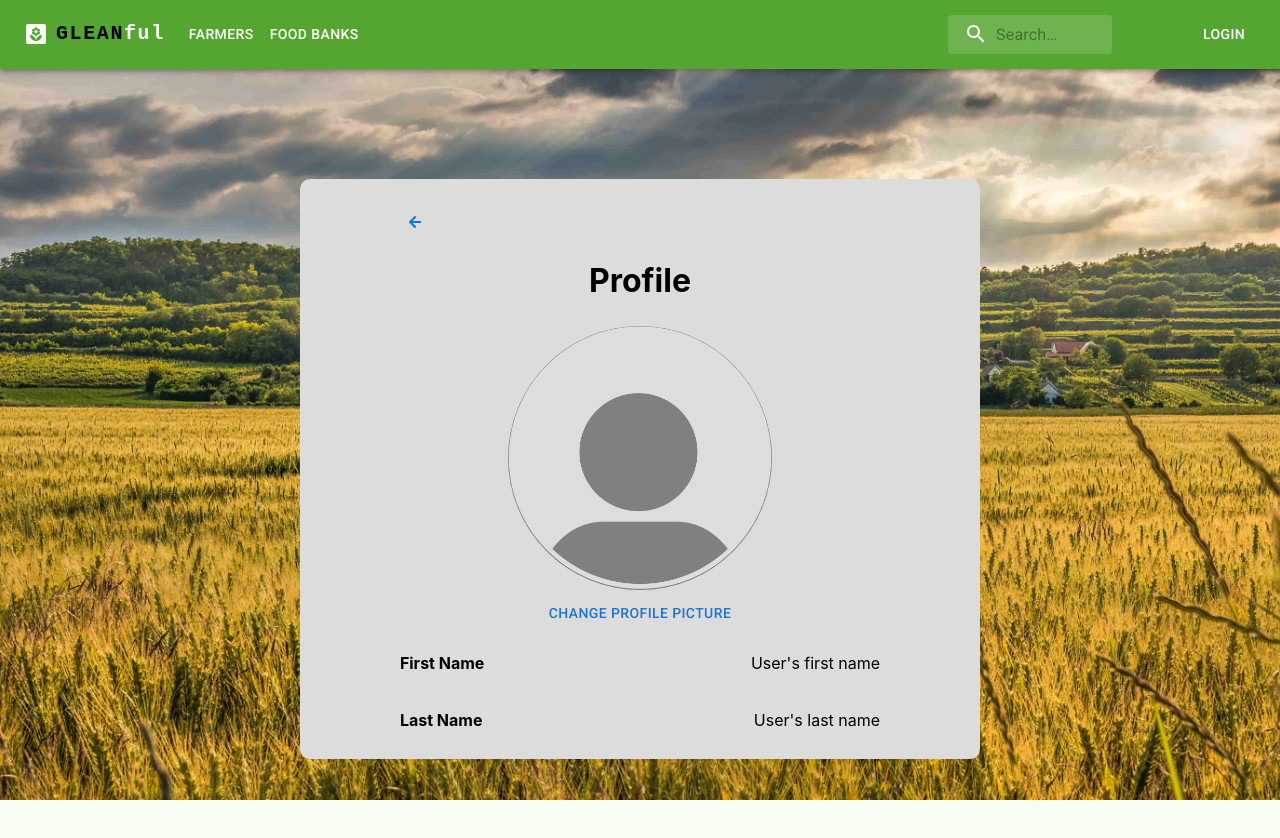
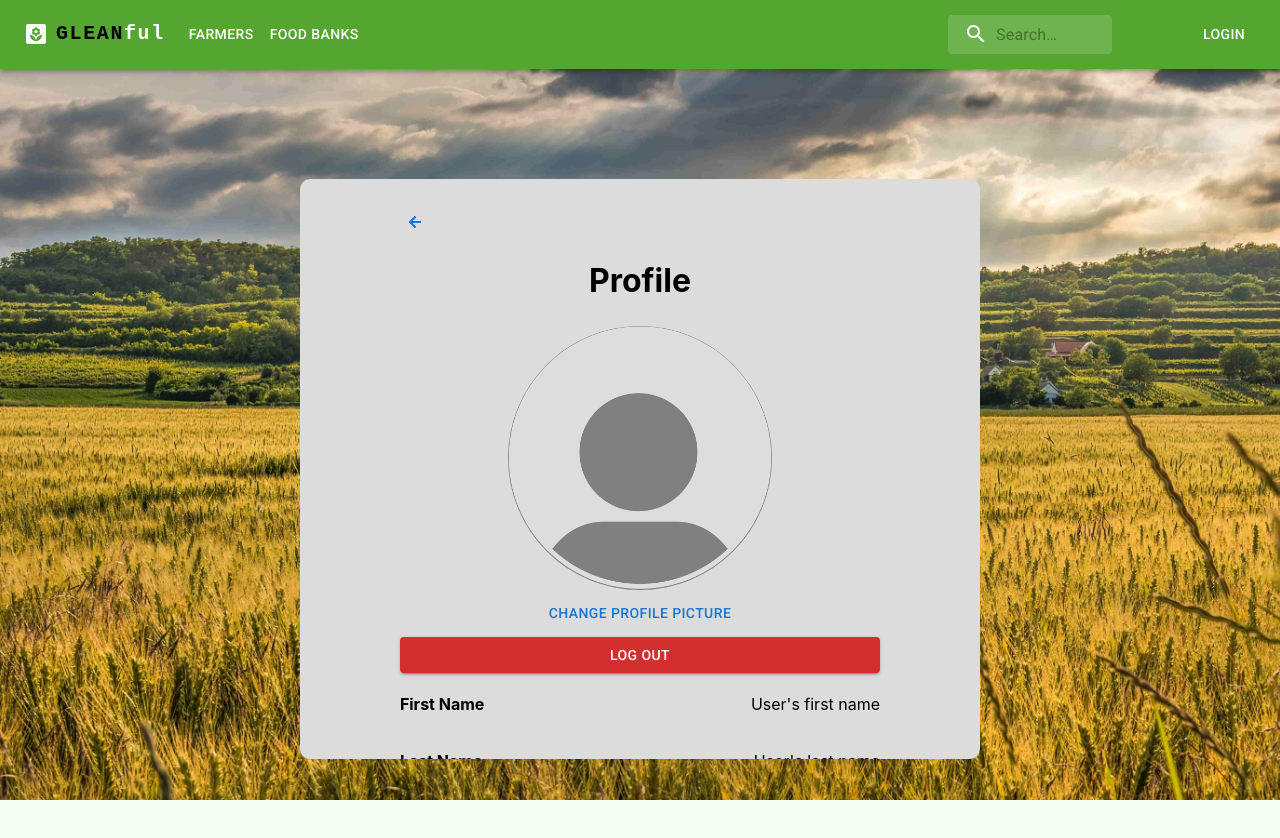
Before and after one commit to 1anakin20/earth-day, a React (Create React App) app in the folder frontend/: page /profile in a window 1280 px wide. Shown: the top 838 px of the page. Built offline with nearby package versions, Linux system fonts and the light colour scheme.

Commit message:
Add a log out button on the user profile

```diff
--- a/frontend/src/App.js
+++ b/frontend/src/App.js
@@ -64,6 +64,7 @@ function App() {
                     <Profile
                         role={role}
                         username={username}
+                        setUsername={setUsername}
                     />
                 }/>
             </Routes>
--- a/frontend/src/components/profile/profile.js
+++ b/frontend/src/components/profile/profile.js
@@ -14,7 +14,7 @@ import ResponsiveAppBar from "../ResponsiveAppBar";
 import React from "react";
 
 function Profile(props) {
-    const {role, username} = props;
+    const {role, username, setUsername} = props;
 
     const [password, setPassword] = useState("");
     const [interest, setInterest] = useState("");
@@ -46,6 +46,11 @@ function Profile(props) {
         setChipData((chips) => chips.filter((chip) => chip.key !== chipToDelete.key));
     };
 
+    const signOut = () => {
+        setUsername('');
+        navigate('/');
+    };
+
     return (
         <div className="profile__root">
             <div className="profile__content">
@@ -64,6 +69,14 @@ function Profile(props) {
 
                 <Button onClick={handleImageUpload}>
                     Change Profile Picture
+                </Button>
+
+                <Button
+                    variant={"contained"}
+                    color="error"
+                    className="modify__btn"
+                    onClick={signOut}>
+                    Log Out
                 </Button>
 
                 {/* Hardcoded values for now, later could be linked to dummy data or the database */}
```
